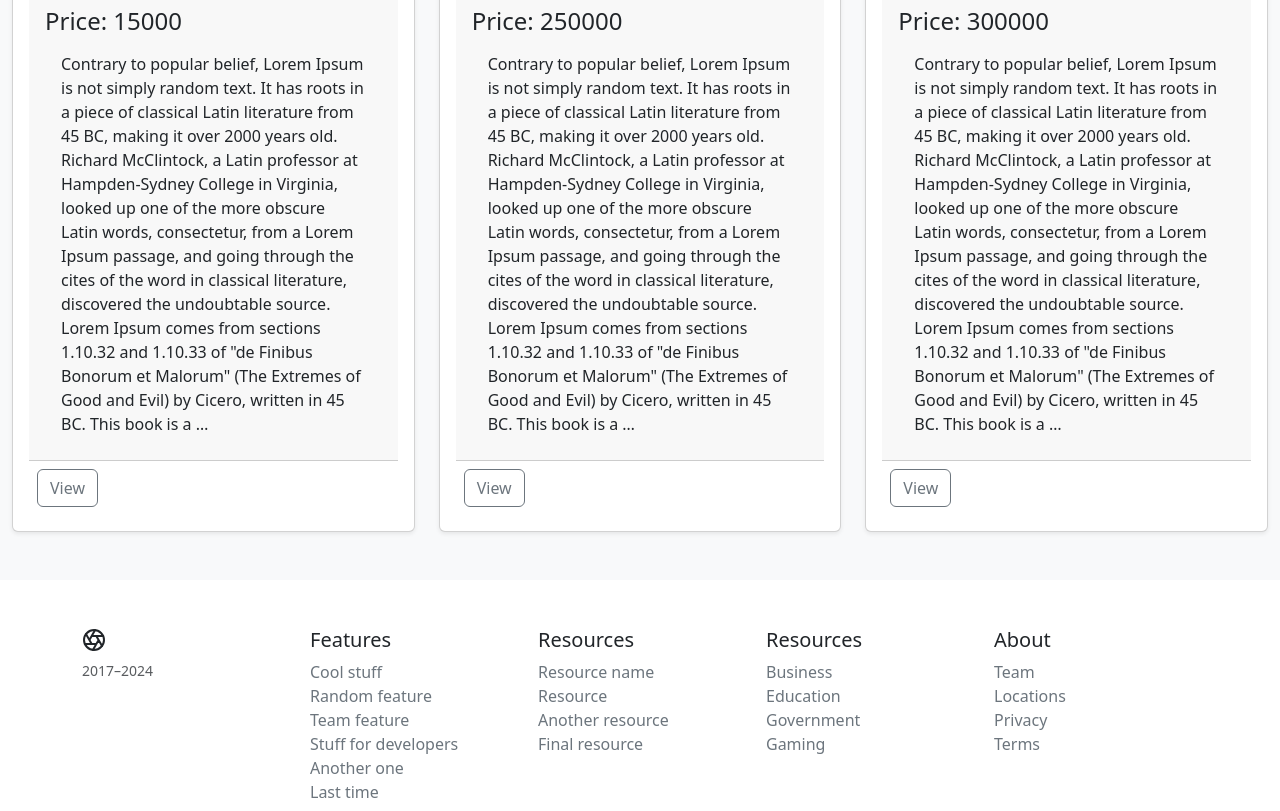
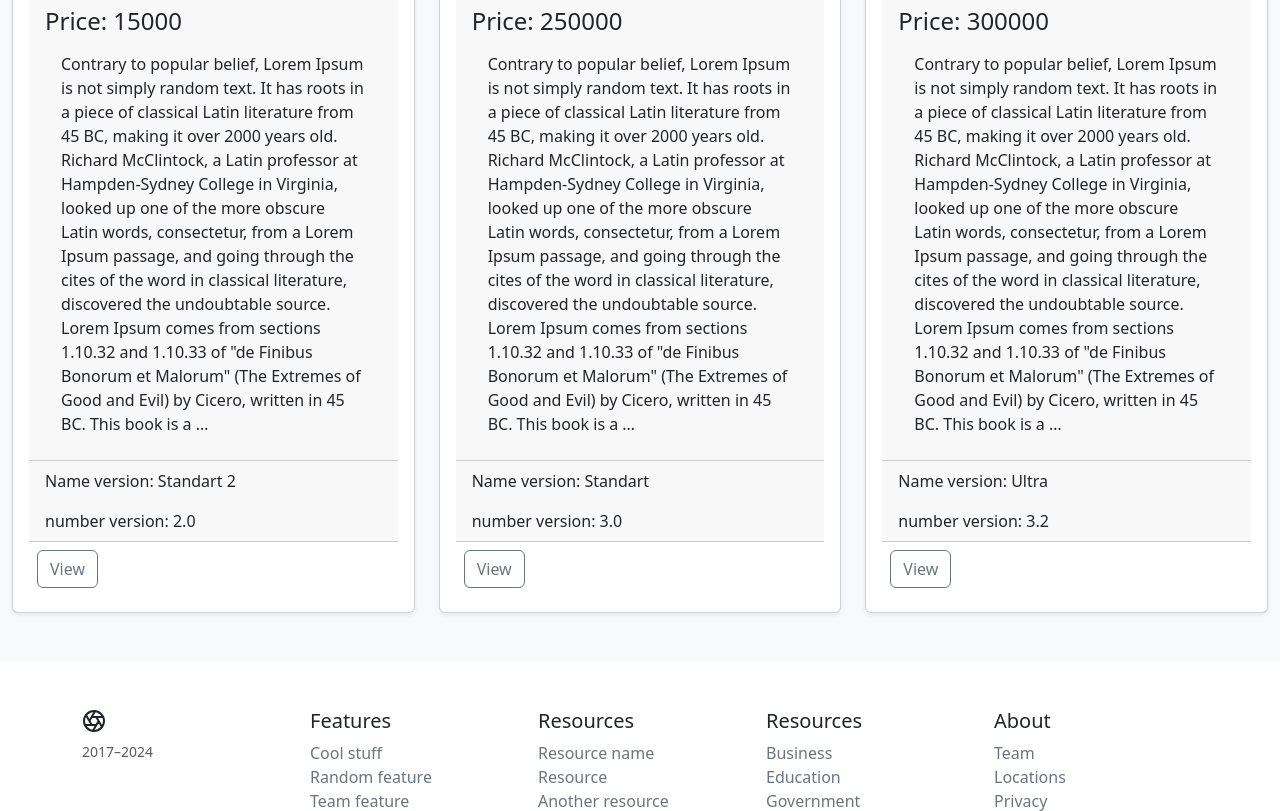
Before and after one commit to ssher250110/homework, a Django app: page / in a window 1280 px wide. Shown: the part 962-1773 px from the top of the page. Run offline with Django 5.2, Linux system fonts and the light colour scheme; data comes from the database, SQL or seed files in the repository; some libraries are stand-ins or nearby versions.

Commit message:
added is_active_version product

```diff
--- a/catalog/templates/catalog/product_list.html
+++ b/catalog/templates/catalog/product_list.html
@@ -32,6 +32,14 @@
                                         <h4 class="card-title pricing-card-title">Price: {{ object.price }}</h4>
                                         <p class="text-start m-3">{{ object.description|truncatewords:100 }}</p>
                                     </div>
+                                    <div class="card-header py-2">
+                                        {% for version in object.version_set.all %}
+                                            {% if version.is_active_version %}
+                                                <p class="card-text">Name version: {{ version.name_version }}</p>
+                                                <p class="card-text">number version: {{ version.number_version }}</p>
+                                            {% endif %}
+                                        {% endfor %}
+                                    </div>
                                     <div class="btn-group m-sm-2">
                                         <a class="btn btn--sm btn-outline-secondary"
                                            href="{% url 'catalog:product_info' object.id %}"
```
